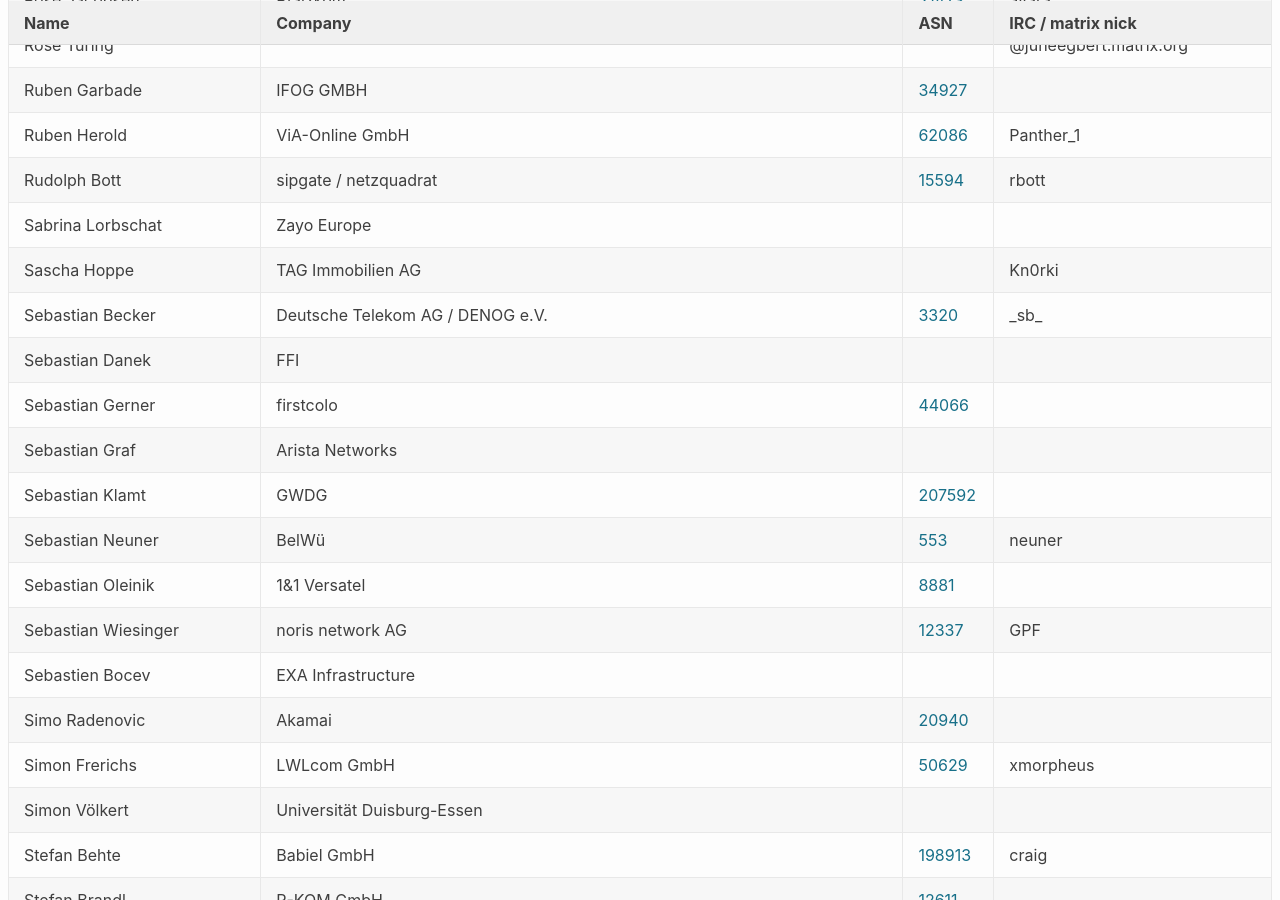
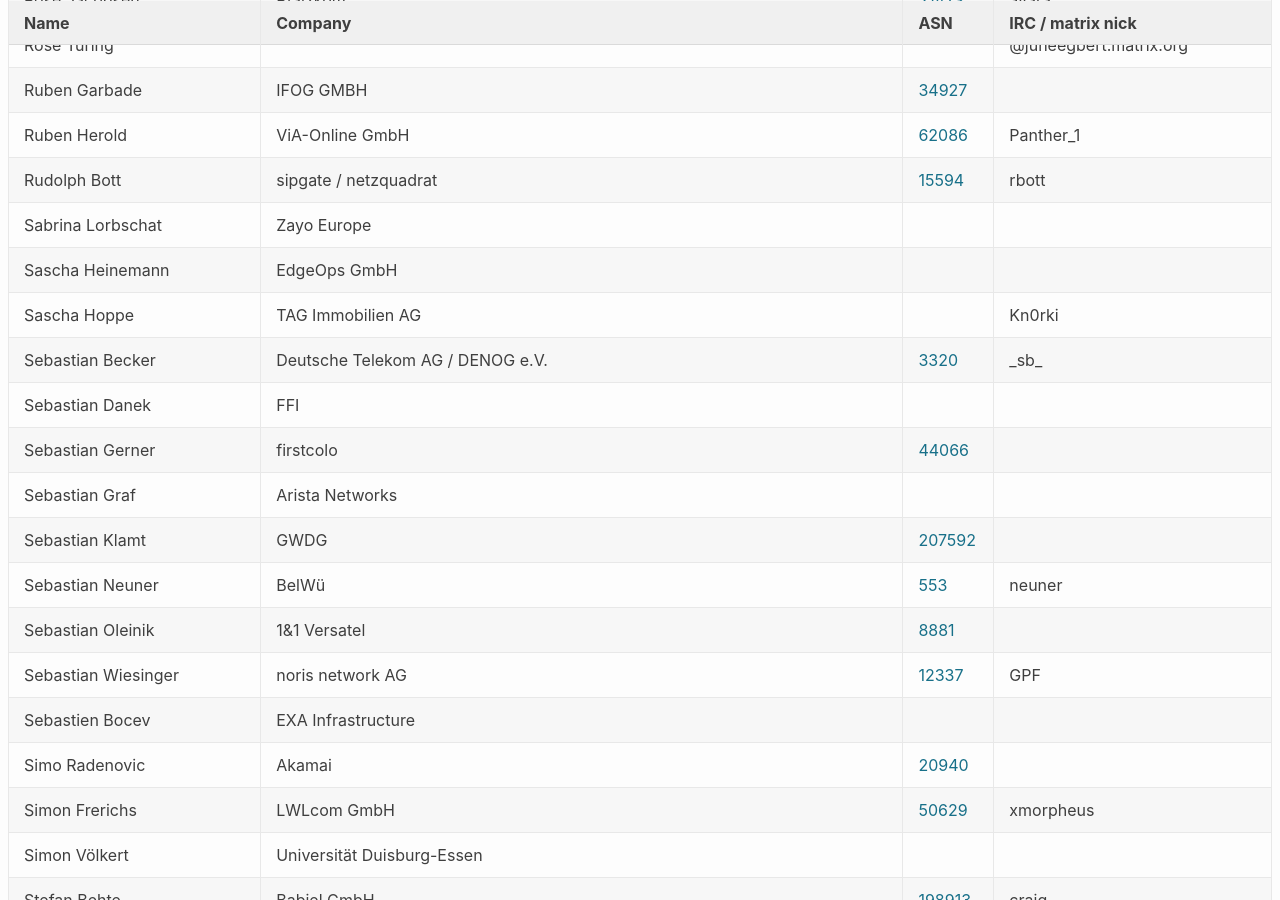
Before and after one commit to denog/pretix-attendeelist, a Jekyll site: the page built from denog17/index.markdown, in a window 1280 px wide and 900 px high, scrolled down 14464 px. Built offline with Jekyll 4.4.1, drawn with Linux system fonts in a browser that asks for light colours.

Commit message:
Latest data: Fri Sep 12 07:47:46 UTC 2025

```diff
--- a/_data/attendees_denog17_onsite.json
+++ b/_data/attendees_denog17_onsite.json
@@ -1938,6 +1938,12 @@
     "asn": null
   },
   {
+    "name": "Sascha Heinemann",
+    "company": "EdgeOps GmbH",
+    "irc": null,
+    "asn": null
+  },
+  {
     "name": "Sascha Hoppe",
     "company": "TAG Immobilien AG",
     "irc": "Kn0rki",
```
